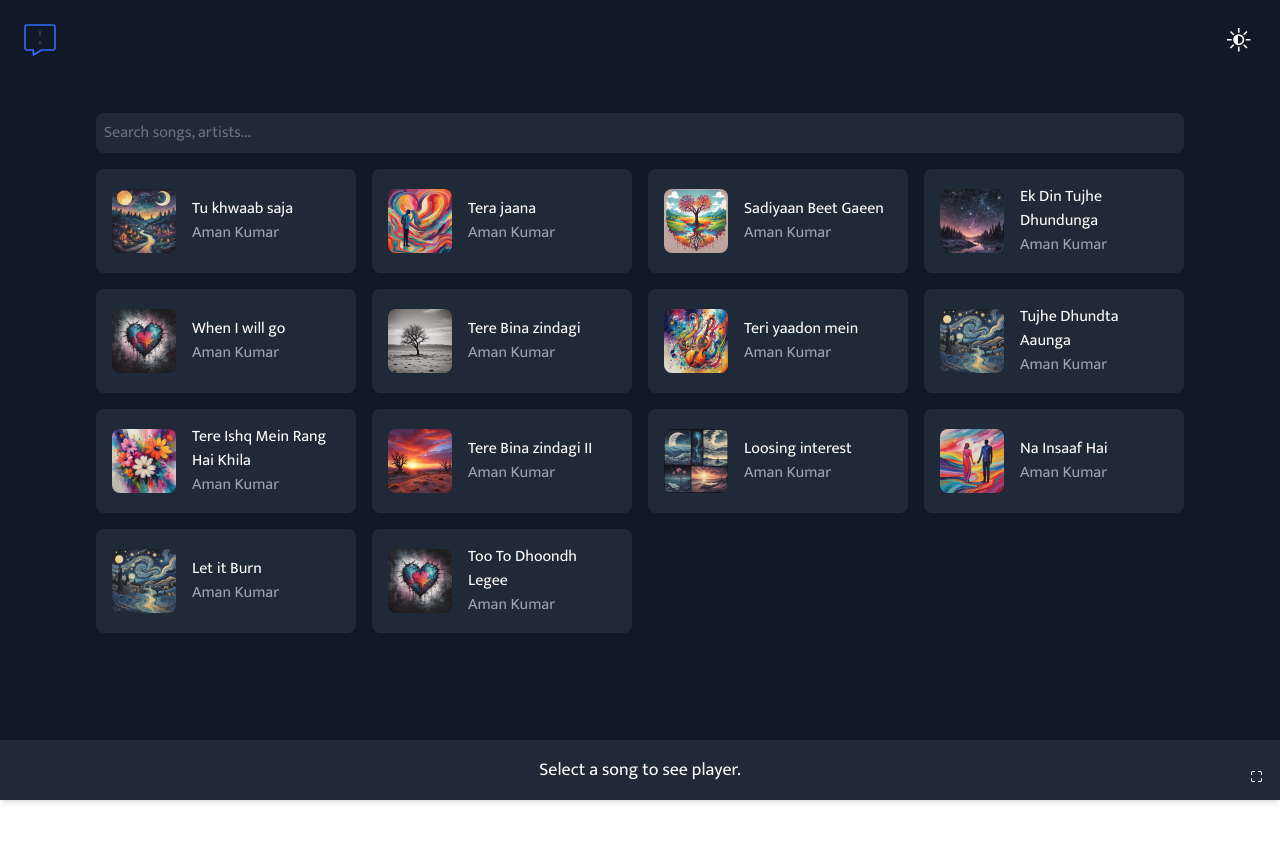
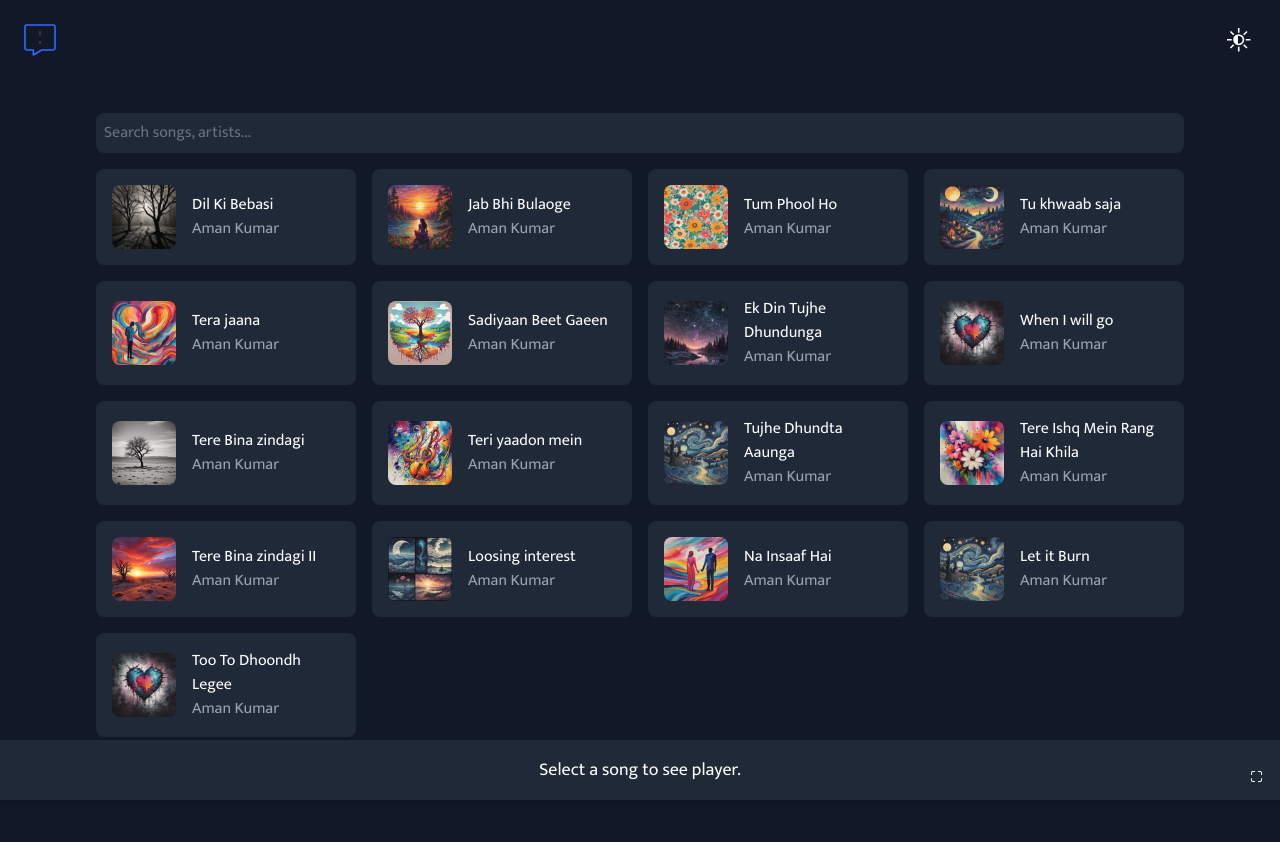
Before and after one commit to mnn2003/Music-Player, a Next.js app: page / in a window 1280 px wide. Shown: the top 842 px of the page. Before the commit the page ends 800 px from the top, so only its background shows below. Built offline with nearby package versions, Linux system fonts and the light colour scheme.

Commit message:
Update musicData.ts

```diff
--- a/src/musicData.ts
+++ b/src/musicData.ts
@@ -1,6 +1,30 @@
 import { Song } from './types'; // Ensure correct path to types
 
 export const songs: Song[] = [
+
+  {
+    id: '17',
+    title: 'Dil Ki Bebasi',
+    artist: 'Aman Kumar',
+    coverUrl: '/covers/image_dc245143-613b-4834-a58b-d7bf52b23492.jpeg',
+    audioUrl: '/Dard Ko Chhupa Ke.mp3',
+  },
+
+  {
+    id: '16',
+    title: 'Jab Bhi Bulaoge',
+    artist: 'Aman Kumar',
+    coverUrl: '/covers/image_c133a626-82f3-40b9-ad4c-3d9acda7457b.jpeg',
+    audioUrl: '/Pukaroge tum.mp3',
+  },
+
+  {
+    id: '15',
+    title: 'Tum Phool Ho',
+    artist: 'Aman Kumar',
+    coverUrl: '/covers/image_22ad4b1f-250c-4ccb-92a9-802d8840f89b.jpeg',
+    audioUrl: '/Tum Phool Ho.mp3',
+  },
 
   {
     id: '14',
```
